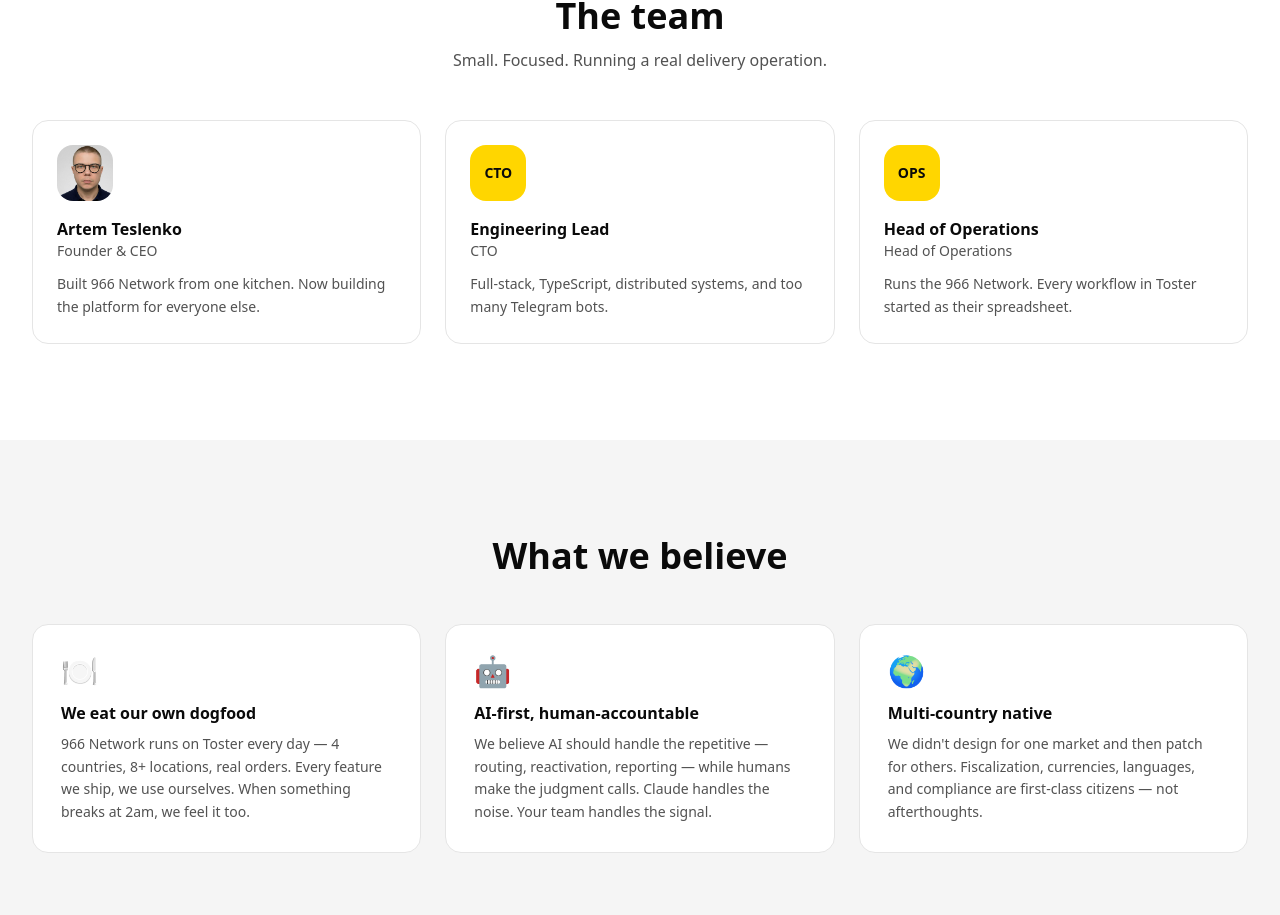
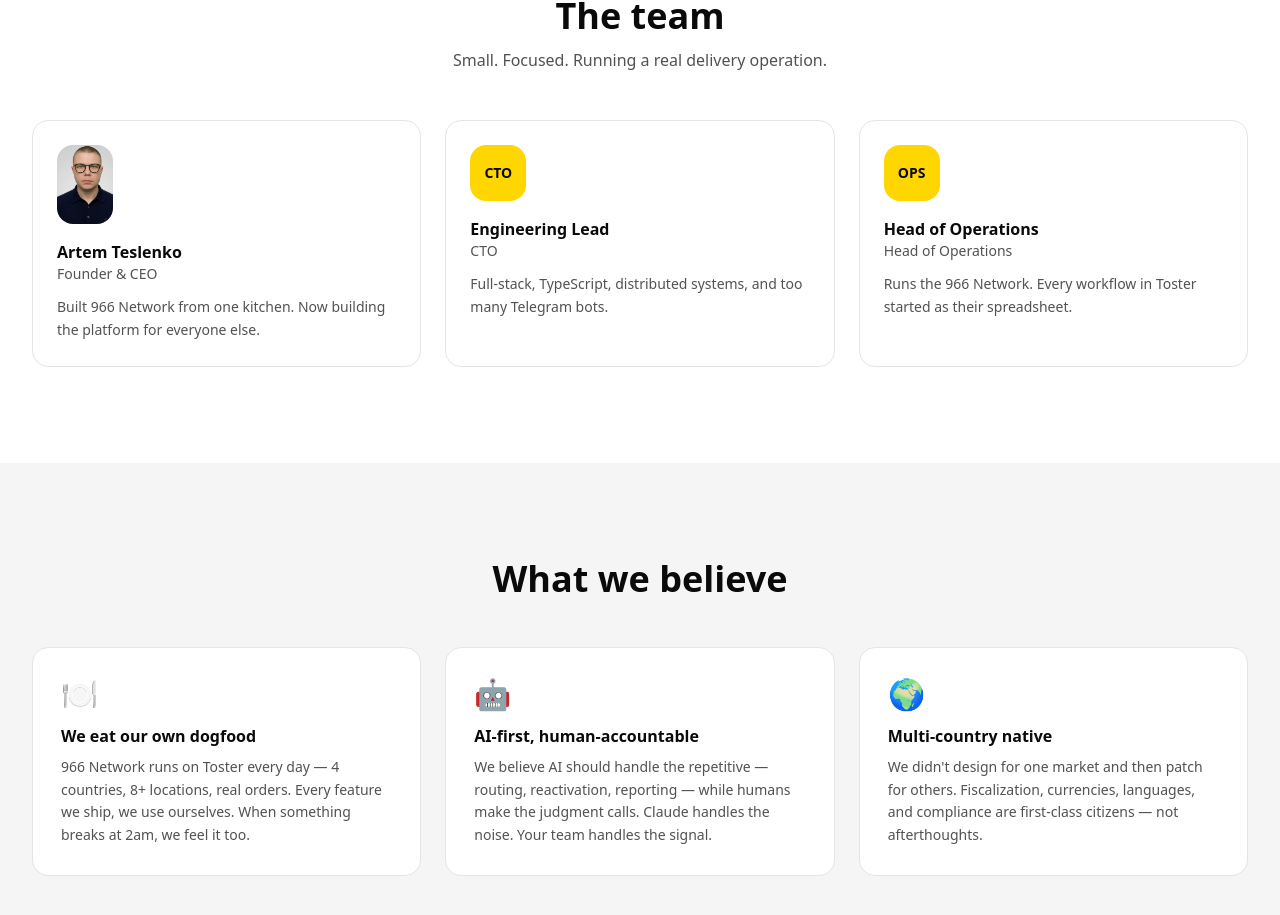
Before and after one commit to artcinema/toster-website, a Next.js app: page /en/about in a window 1280 px wide. Shown: the part 1489-2404 px from the top of the page. Built offline with nearby package versions, Linux system fonts and the light colour scheme; no server answers.

Commit message:
fix(about): use next/image for team photo to bypass middleware routing

```diff
--- a/src/app/[locale]/about/page.tsx
+++ b/src/app/[locale]/about/page.tsx
@@ -3,6 +3,7 @@
 import * as React from 'react';
 import { motion } from 'framer-motion';
 import Link from 'next/link';
+import Image from 'next/image';
 import { ArrowRight, MapPin } from 'lucide-react';
 import { Container } from '@/components/ui/container';
 import { Badge } from '@/components/ui/badge';
@@ -184,11 +185,12 @@
                 >
                   {/* Avatar */}
                   {'photo' in member && member.photo ? (
-                    // eslint-disable-next-line @next/next/no-img-element
-                    <img
+                    <Image
                       src={member.photo}
                       alt={member.name}
-                      className="mb-4 h-14 w-14 rounded-2xl object-cover object-top"
+                      width={56}
+                      height={56}
+                      className="mb-4 rounded-2xl object-cover object-top"
                     />
                   ) : (
                     <div className="mb-4 inline-flex h-14 w-14 items-center justify-center rounded-2xl bg-[#FFD600] text-sm font-bold text-[#0A0A0A]">
```
